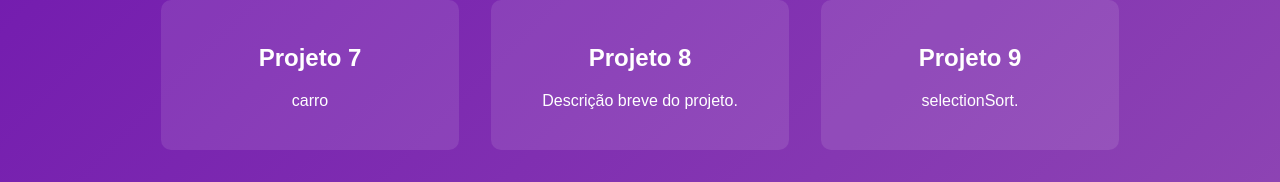
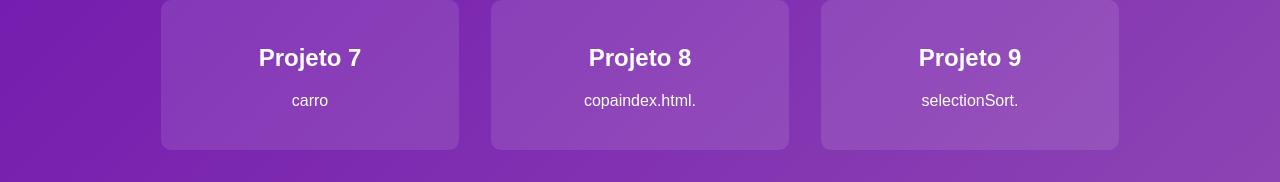
Before and after one commit to nicolly1265/TodosOsSites, a plain HTML site: page index.html in a window 1280 px wide. Shown: the part 608-790 px from the top of the page. Drawn offline with Linux system fonts and the light colour scheme.

Commit message:
Fix HTML formatting and restore content

```diff
--- a/index.html
+++ b/index.html
@@ -53,7 +53,7 @@
 
       <div class="card" onclick="abrirProjeto('https://github.com/nicolly1265/iniciobackendd/blob/main/copaindex.html')">
         <h2>Projeto 8</h2>
-        <p>Descrição breve do projeto.</p>
+        <p>copaindex.html.</p>
       </div>
 
       <div class="card" onclick="abrirProjeto('https://github.com/nicolly1265/iniciobackendd/blob/main/selectionSort.js')">
```
